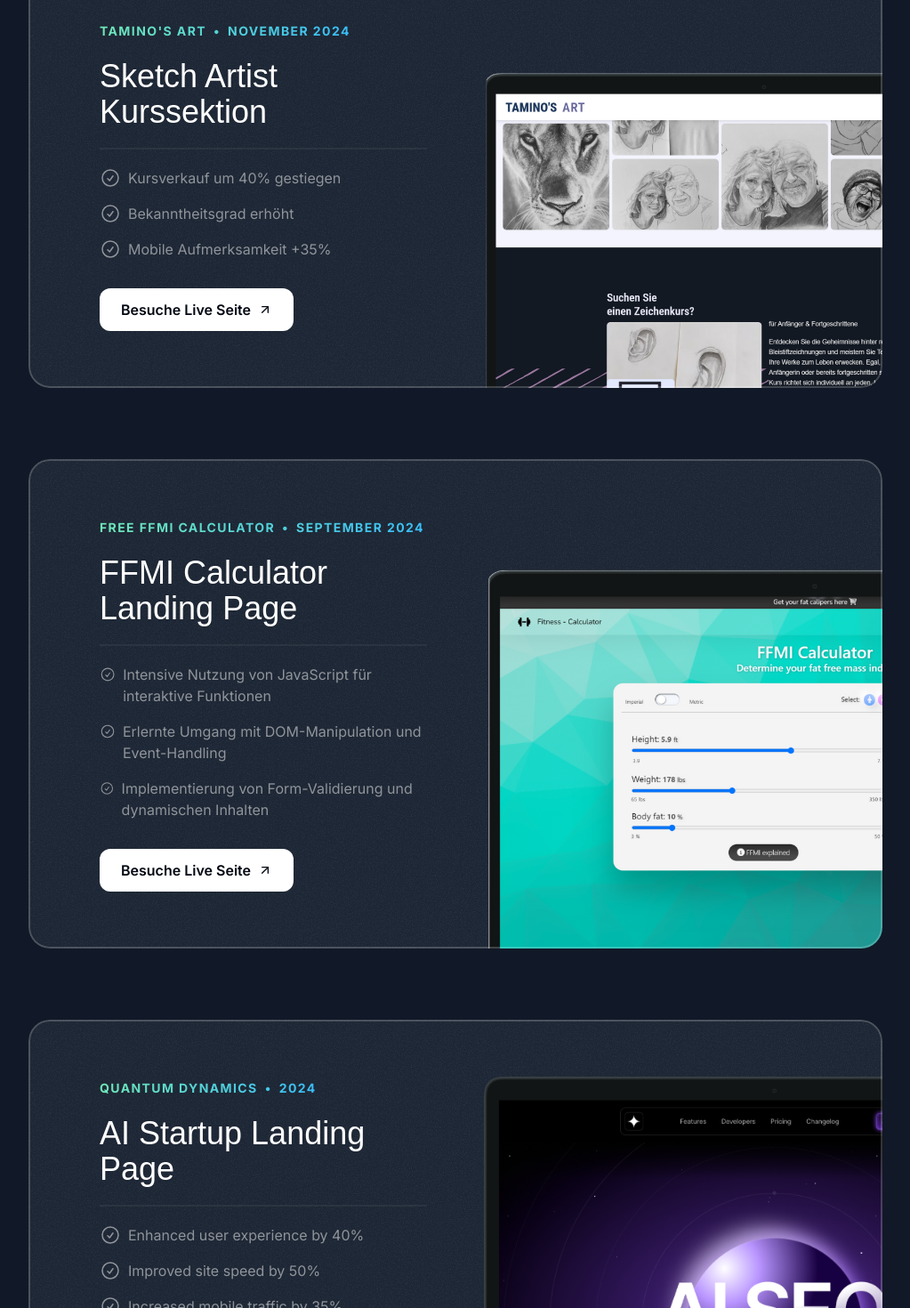
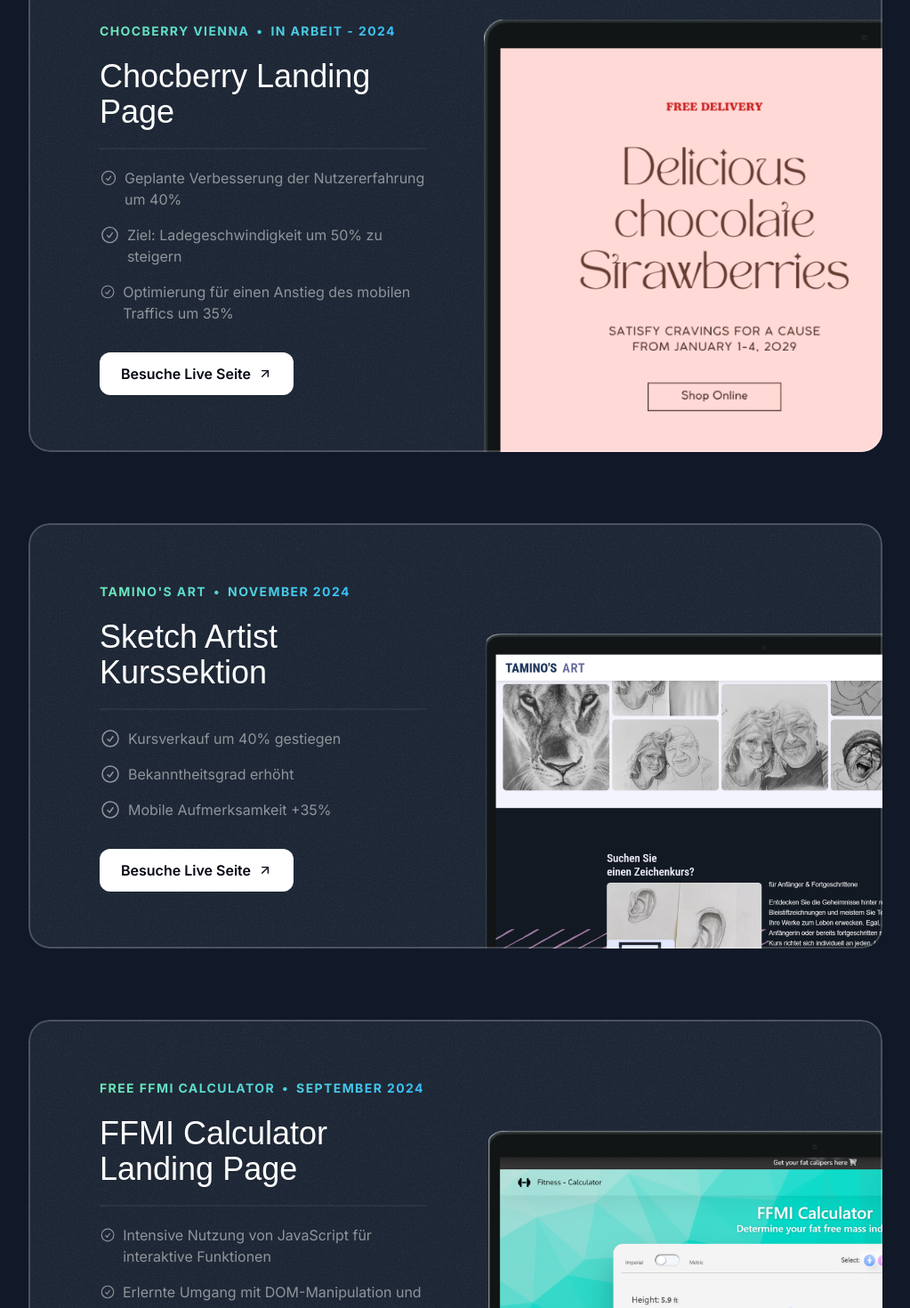
Before and after one commit to DavidBK999/starter-template, a Next.js app: page / in a window 1280 px wide. Shown: the part 1328-2798 px from the top of the page at 89% size, without its empty margins (128-1151 px from the left). Built offline with nearby package versions, Linux system fonts and the light colour scheme; a web font is replaced by a local one.

Commit message:
Deine Nachricht

```diff
--- a/src/sections/About.tsx
+++ b/src/sections/About.tsx
@@ -103,7 +103,7 @@ export const AboutSection = () => {
             <Card className="h-[320px] md:col-span-2 lg:col-span-1">
               <CardHeader
                 title="Perspektiven"
-                description="Bücher, die mich inspirieren und prägen."
+                description="Dieses Buch hat mir geholfen, durch kleine Gewohnheiten große Veränderungen zu erzielen."
               />
               <div className="w-40 mx-auto mt-2 md:mt-1 hover:mt-0 hover:scale-x-105 transition-all duration-300">
                 <Image src={bookImage} alt="Book cover" />
--- a/src/sections/Hero.tsx
+++ b/src/sections/Hero.tsx
@@ -129,14 +129,19 @@ export const HeroSection = () => {
             </p>
           </div>
           <div className="flex flex-col md:flex-row justify-center items-center mt-8 gap-4">
+            <a href="#Projects" className="relative">
               <button className="inline-flex items-center gap-2 border border-white/15 px-6 h-12 rounded-xl">
                 <span className="font-semibold">Webseiten</span>
+
                 <ArrowDown className="size-4" />
               </button>
+            </a>
+            <a href="#Contact" className="relative">
               <button className="inline-flex items-center gap-2 border border-white bg-white text-gray-900 h-12 px-6 rounded-xl">
                 <span>👋🏼</span>
                 <span className="font-semibold">Kontakt</span>
               </button>
+            </a>
           </div>
         </div>
       </div>
--- a/src/sections/Projects.tsx
+++ b/src/sections/Projects.tsx
@@ -1,8 +1,7 @@
 import Image from "next/image";
 import taminosWebseite from "@/assets/images/tamino_web.png";
 import ffmiRechner from "@/assets/images/ffmi.png";
-import lightSaasLandingPage from "@/assets/images/light-saas-landing-page.png";
-import aiStartupLandingPage from "@/assets/images/ai-startup-landing-page.png";
+import chocberryLandingPage from "@/assets/images/chocberry.png";
 import CheckCircleIcon from "@/assets/icons/check-circle.svg";
 import ArrowUpRightIcon from "@/assets/icons/arrow-up-right.svg";
 import grainImage from "@/assets/images/grain.jpg";
@@ -10,6 +9,18 @@ import { SectionHeader } from "@/components/SectionHeader";
 import { Card } from "@/components/Card";
 
 const portfolioProjects = [
+  {
+    company: "Chocberry Vienna",
+    year: "In Arbeit - 2024",
+    title: "Chocberry Landing Page",
+    results: [
+      { title: "Geplante Verbesserung der Nutzererfahrung um 40%" },
+      { title: "Ziel: Ladegeschwindigkeit um 50% zu steigern" },
+      { title: "Optimierung für einen Anstieg des mobilen Traffics um 35%" },
+    ],
+    link: "",
+    image: chocberryLandingPage,
+  },
   {
     company: "Tamino's ART",
     year: "November 2024",
@@ -33,20 +44,8 @@ const portfolioProjects = [
         title: "Implementierung von Form-Validierung und dynamischen Inhalten",
       },
     ],
-    link: "https://youtu.be/7hi5zwO75yc",
+    link: "",
     image: ffmiRechner,
-  },
-  {
-    company: "Quantum Dynamics",
-    year: "2024",
-    title: "AI Startup Landing Page",
-    results: [
-      { title: "Enhanced user experience by 40%" },
-      { title: "Improved site speed by 50%" },
-      { title: "Increased mobile traffic by 35%" },
-    ],
-    link: "https://youtu.be/Z7I5uSRHMHg",
-    image: aiStartupLandingPage,
   },
 ];
 
--- a/src/sections/Testimonials.tsx
+++ b/src/sections/Testimonials.tsx
@@ -19,12 +19,6 @@ const testimonials = [
     position: "CEO Chocberry Desserts @chocberry_vienna",
     text: "David hat eine technisch beeindruckende und benutzerfreundliche Webseite entwickelt. Sein umfassendes Know-how zeigt sich in einer stabilen und ansprechend gestalteten Seite.",
     avatar: memojiAvatar2,
-  },
-  {
-    name: "Daniel White",
-    position: "CEO @ InnovateCo",
-    text: "David's ability to create seamless user experiences is unmatched. Our website has seen a significant increase in conversions since launching the new design. We couldn't be happier.",
-    avatar: memojiAvatar3,
   },
 ];
 
```
Also changed, not shown: src/assets/images/chocberry.png (added). Lines whose indentation alone changed are shown as unchanged.
